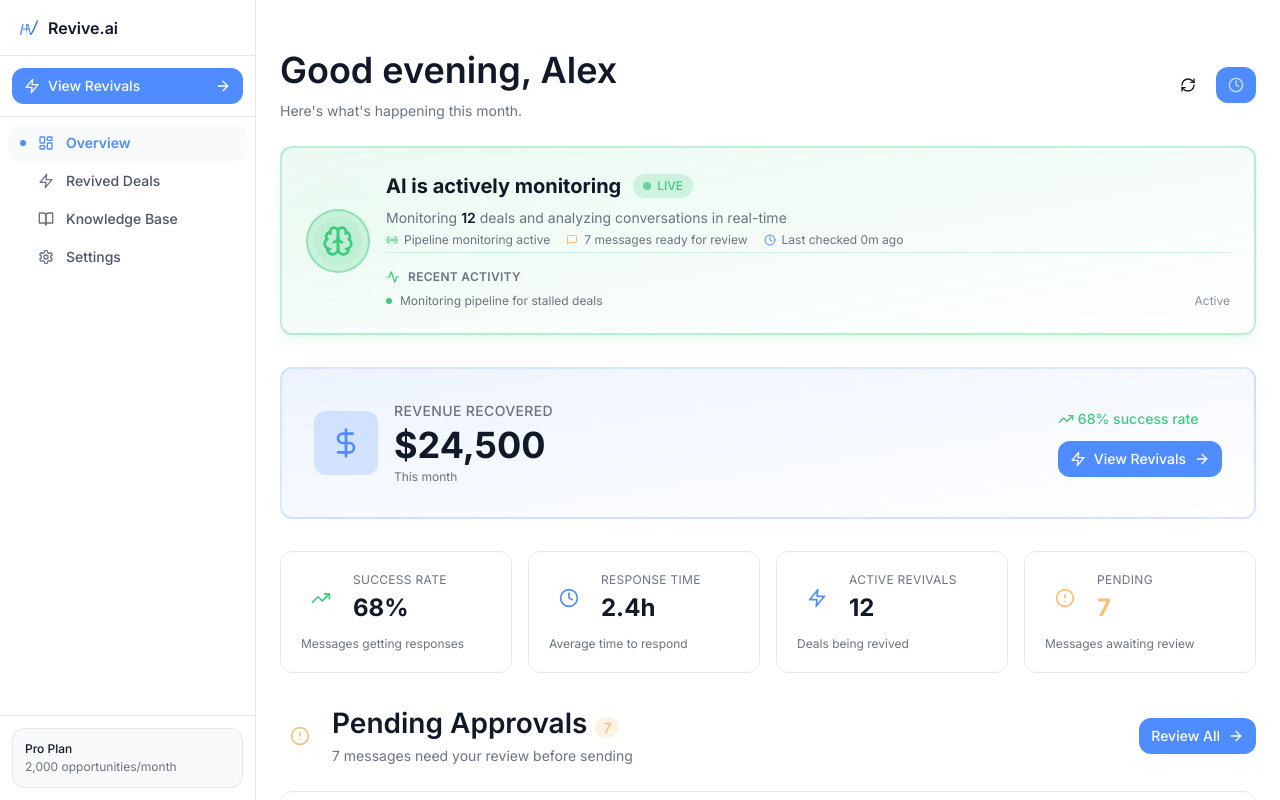
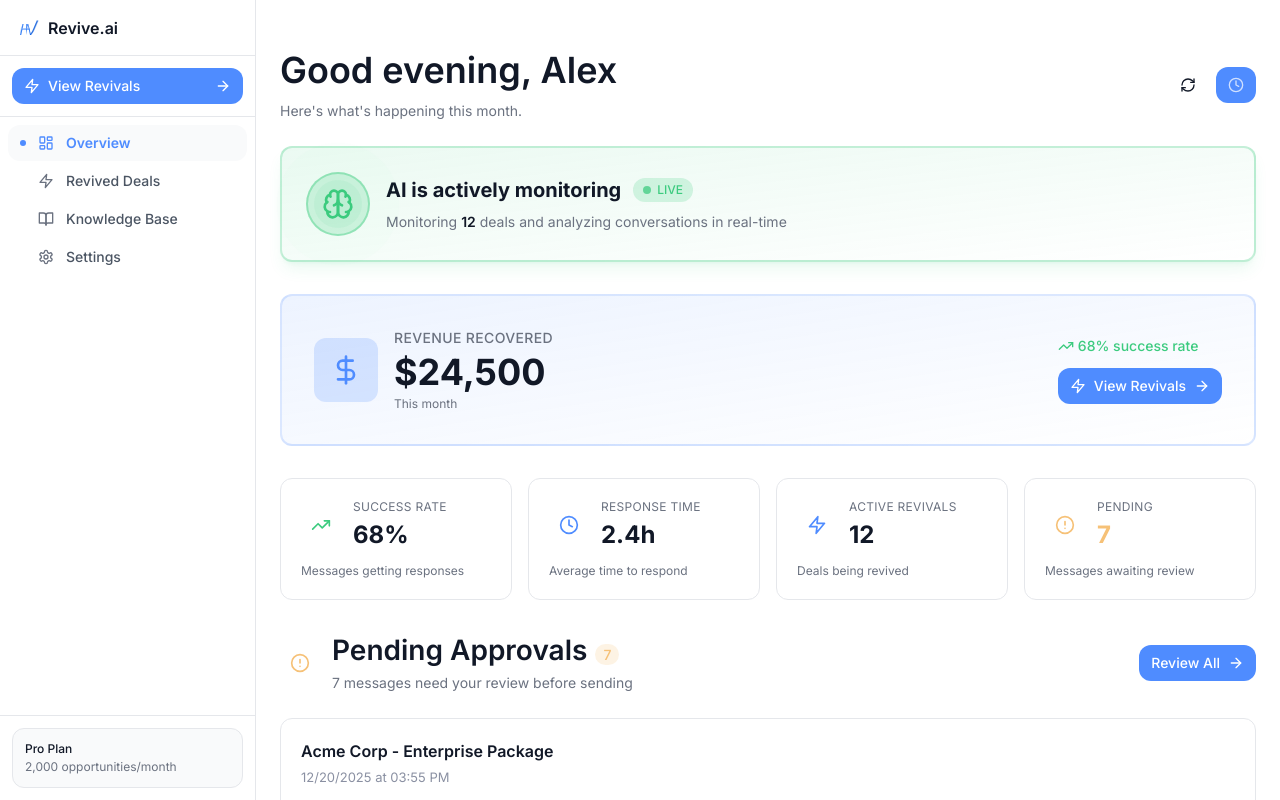
Before and after one commit to fnwao/revive, a Next.js app in the folder nextjs-frontend/: page /dashboard in a window 1280 px wide. Built offline with nearby package versions, Linux system fonts and the light colour scheme.

Commit message:
Declutter AI monitoring widget on dashboard: keep only essential info
- Removed extra status indicators (pipeline monitoring, pending messages, last checked)
- Removed Recent Activity Feed section
- Kept only: title, LIVE badge, and monitoring status text

```diff
--- a/nextjs-frontend/app/(app)/dashboard/page.tsx
+++ b/nextjs-frontend/app/(app)/dashboard/page.tsx
@@ -442,56 +442,15 @@ export default function DashboardPage() {
                       </div>
                     )}
                   </div>
-                  <div className="space-y-1">
                   {isActive ? (
-                      <>
                     <p className="text-sm text-[#6B7280]">
                       Monitoring <span className="font-semibold text-[#111827]">{stats.active_revivals}</span> deals and analyzing conversations in real-time
                     </p>
-                        <div className="flex items-center gap-4 text-xs text-[#6B7280] mt-2">
-                          <div className="flex items-center gap-1.5">
-                            <Radio className="h-3 w-3 text-[#3CCB7F]" />
-                            <span>Pipeline monitoring active</span>
-                          </div>
-                          {stats.pending_approvals > 0 && (
-                            <div className="flex items-center gap-1.5">
-                              <MessageSquare className="h-3 w-3 text-[#F6C177]" />
-                              <span>{stats.pending_approvals} message{stats.pending_approvals > 1 ? 's' : ''} ready for review</span>
-                            </div>
-                          )}
-                          {lastRefresh && (
-                            <div className="flex items-center gap-1.5">
-                              <Clock className="h-3 w-3 text-[#4F8CFF]" />
-                              <span>Last checked {Math.floor((Date.now() - lastRefresh.getTime()) / 1000 / 60)}m ago</span>
-                            </div>
-                          )}
-                        </div>
-
-                        {/* Recent Activity Feed */}
-                        {recentActivity.length > 0 && (
-                          <div className="mt-4 pt-4 border-t border-[#3CCB7F]/20">
-                            <div className="flex items-center gap-2 mb-2">
-                              <Activity className="h-3.5 w-3.5 text-[#3CCB7F]" />
-                              <span className="text-xs font-semibold text-[#6B7280] uppercase tracking-wide">Recent Activity</span>
-                            </div>
-                            <div className="space-y-2">
-                              {recentActivity.map((item, idx) => (
-                                <div key={idx} className="flex items-center gap-2 text-xs text-[#6B7280]">
-                                  <div className="h-1.5 w-1.5 rounded-full bg-[#3CCB7F] flex-shrink-0" />
-                                  <span className="flex-1">{item.action}</span>
-                                  <span className="text-[#8A90A2]">{item.time}</span>
-                                </div>
-                              ))}
-                            </div>
-                          </div>
-                        )}
-                      </>
                   ) : (
                     <p className="text-sm text-[#6B7280]">
                       AI monitoring is paused. Start detecting stalled deals to activate.
                     </p>
                   )}
-                  </div>
                 </div>
 
                 {/* Action Button */}
```
Lines whose indentation alone changed are shown as unchanged.
